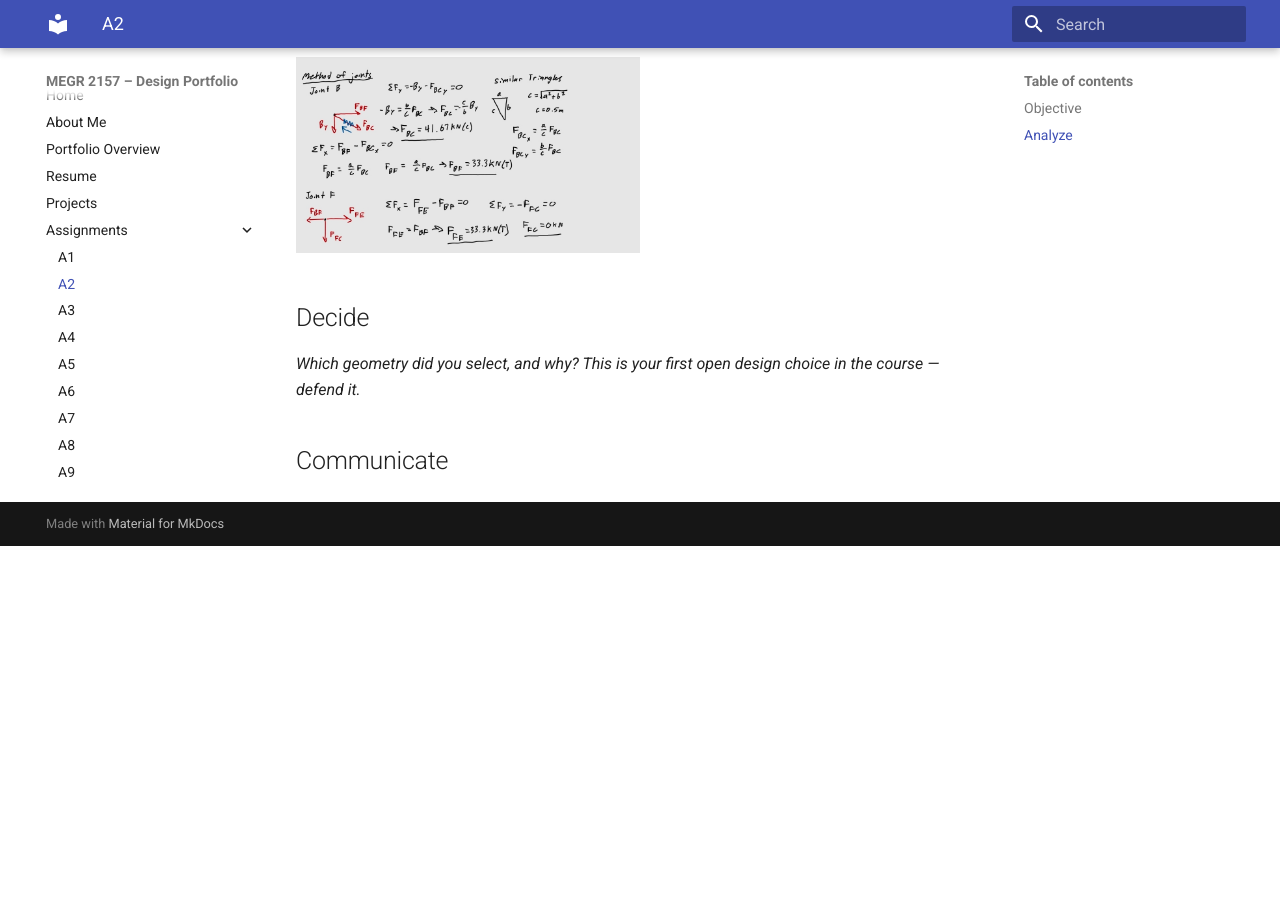
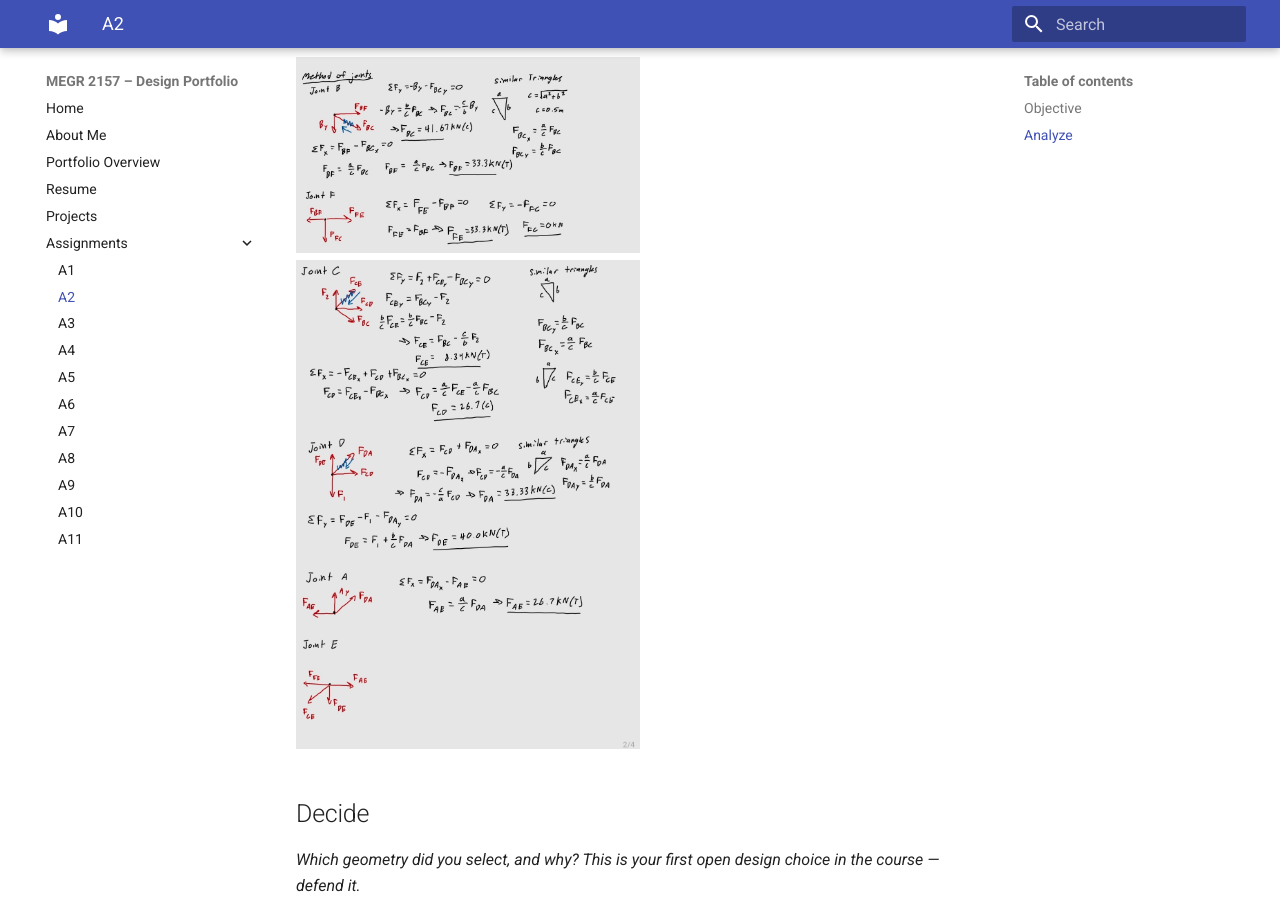
Before and after one commit to jwelch37/megr2156-portfolio, an MkDocs documentation site: the page built from docs/assignments/A02/index.md, in a window 1280 px wide and 900 px high, scrolled down 1040 px. Built offline with MkDocs 1.6.1 and Material for MkDocs 9.7.7, drawn with Linux system fonts in a browser that asks for light colours; before the commit the page ends 1586 px from its top, so only the background shows below that.

Commit message:
Fix formatting and duplicate content in index.md

```diff
--- a/docs/assignments/A02/index.md
+++ b/docs/assignments/A02/index.md
@@ -16,11 +16,15 @@
 For my truss, I decided to use a simple design that consisted of only right triangles, which would allow for easier calculations.
 <img src="1000001187.jpg" alt="Alt Text" width="50%">
 
-Next was to find the internal forces in each of the members, the goal being to find the maximum internal force, so I could later find the minimum cross-sectional area. First, I had to find the support reactions at pin A and roller B, the vertical reaction at B being of the most importance, because it allowed me to begin solving for forces at joint B.  <img src="1000001190.jpg" alt="Alt Text" width="50%">
+Next was to find the internal forces in each of the members, the goal being to find the maximum internal force, so I could later find the minimum cross-sectional area. First, I had to find the support reactions at pin A and roller B, the vertical reaction at B being of the most importance, because it allowed me to begin solving for forces at joint B.
+<img src="1000001190.jpg" alt="Alt Text" width="50%">
 
 Then I solved for all of the internal forces method of joints. Drawing a FBD of every joint.
 
-<img src="1000001193.jpg" alt="Alt Text" width="50%">
+<img src="1000001193.jpg" alt="Alt Text" width="50%"> <img src="1000001196.jpg" alt="Alt Text" width="50%">
+
+
+
 
 
 
```
